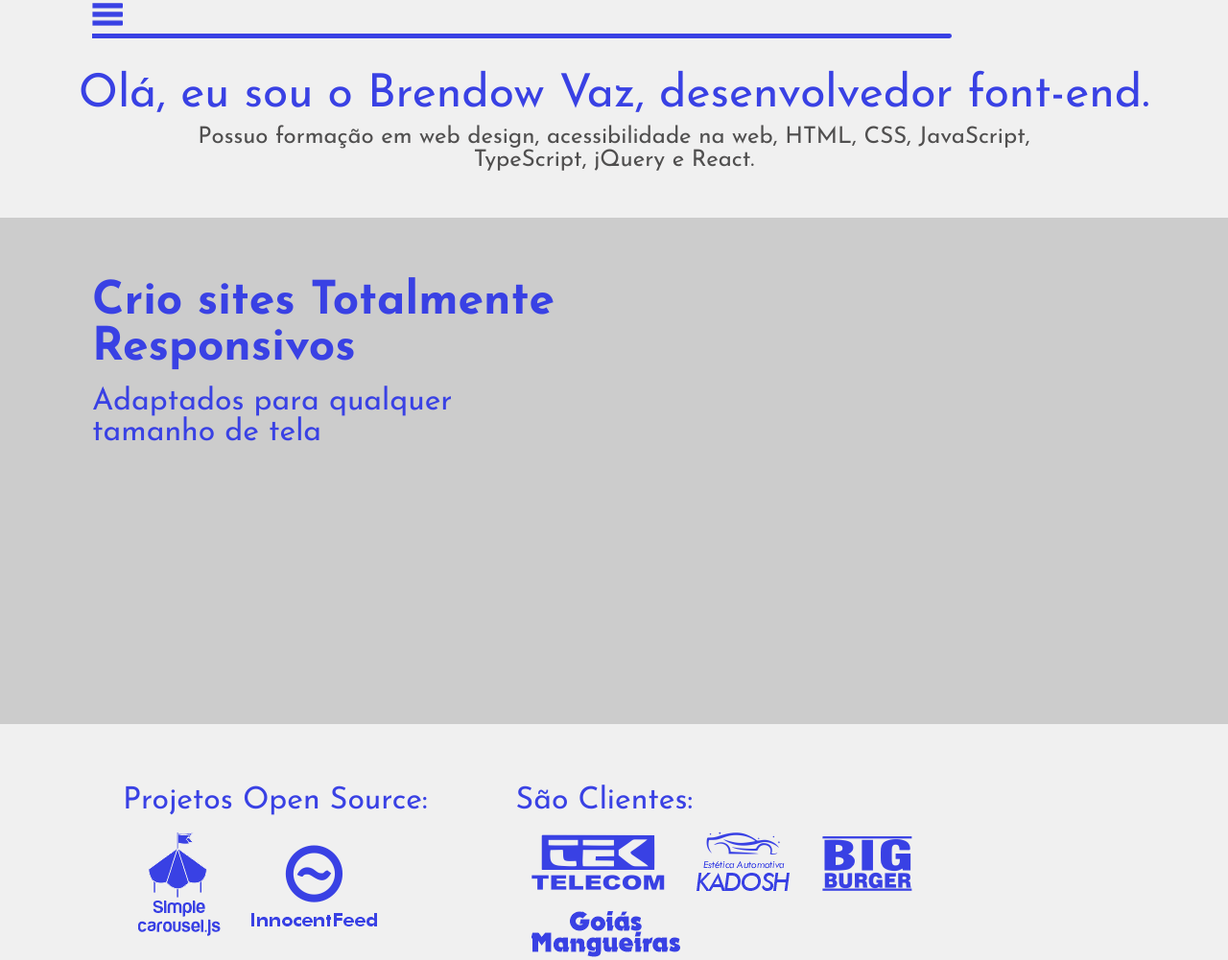
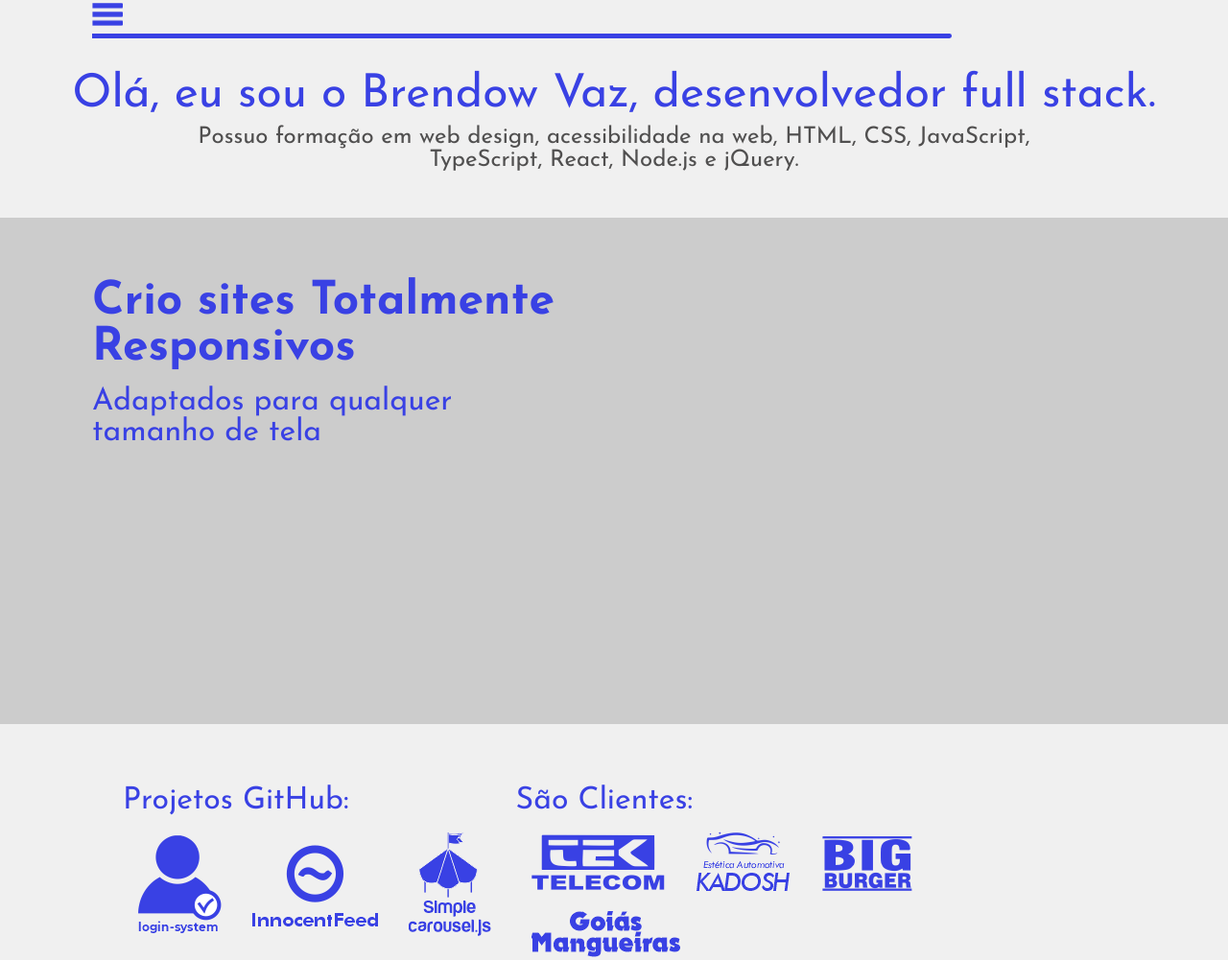
Before and after one commit to brendowvaz/portfolio, a plain HTML site: page index.html in a window 1280 px wide. Shown: the part 37-1038 px from the top of the page at 96% size. Drawn offline with Linux system fonts and the light colour scheme.

Commit message:
GitHub Updates

```diff
--- a/index.html
+++ b/index.html
@@ -31,8 +31,8 @@
     </header>
     <main id="conteudo">
         <section class="apresentacao" id="apresentacao">
-            <h1 class="titulo--apresentacao"> Olá, eu sou o Brendow Vaz, desenvolvedor font-end.</h1>
-            <p class="apresentacao__texto">Possuo formação em web design, acessibilidade na web, HTML, CSS, JavaScript, TypeScript, jQuery e React.</p>
+            <h1 class="titulo--apresentacao"> Olá, eu sou o Brendow Vaz, desenvolvedor full stack.</h1>
+            <p class="apresentacao__texto">Possuo formação em web design, acessibilidade na web, HTML, CSS, JavaScript, TypeScript, React, Node.js e jQuery.</p>
         </section>
         <section class="banner">
             <h2 class="banner__titulo">Crio sites Totalmente Responsivos</h2>
@@ -42,13 +42,19 @@
         </section>
         <div class="portfolio">
             <section id="projetos">
-                <h2 class="titulo">Projetos Open Source:</h2>
+                <h2 class="titulo">Projetos GitHub:</h2>
                 <div class="logos">
+                    <a href="https://github.com/brendowvaz/backend-login-system">
+                        <img class="logos__imagem" src="assets/img/login-system.png" alt="Logo Login-System">
+                    </a>
+
+                    <img class="logos__imagem" src="assets/img/innocentfeed.png" alt="Logo InnocentFeed">
+
                     <a href="https://brendowvaz.github.io/simple-carousel/">
                         <img class="logos__imagem" src="assets/img/simplecarousel.png" alt="Logo Simple Carousel">
                     </a>
 
-                    <img class="logos__imagem" src="assets/img/innocentfeed.png" alt="Logo InnocentFeed">
+
                 </div>
             </section>
             <section id="clientes">
@@ -73,7 +79,7 @@
             <section class="rotape__dev">
                 <img src="assets/img/foto.png" alt="Foto Dev Brendow Vaz">
                 <h1 class="titulo--cinza">Brendow Vaz</h1>
-                <span>Dev. Front-end</span>
+                <span>Dev. Full Stack</span>
             </section>
             <address class="rotape__contato" id="contato">
                 <h2 class="titulo--cinza">Contato</h2>
```
Also changed, not shown: assets/img/login-system.png (added).
